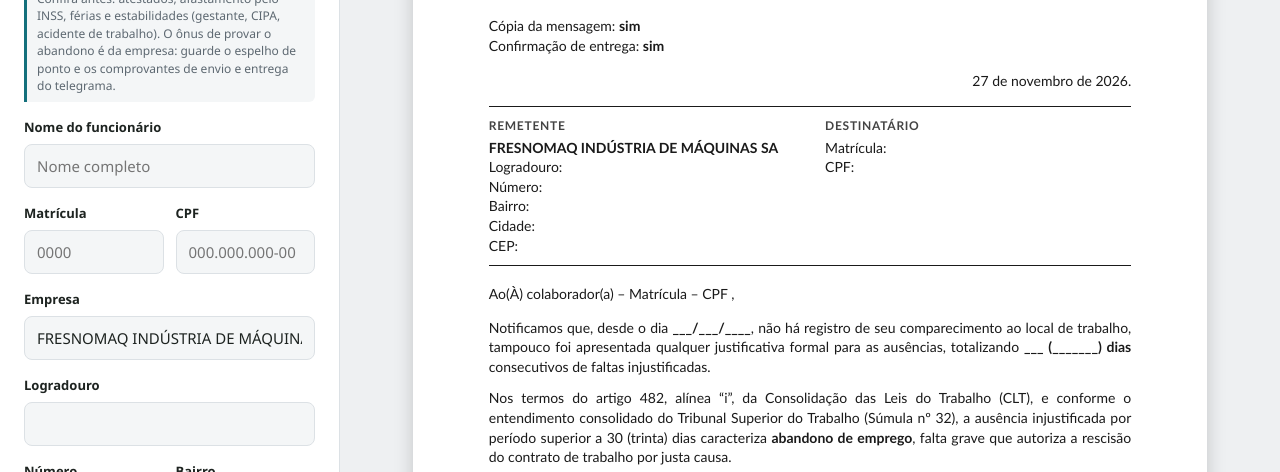
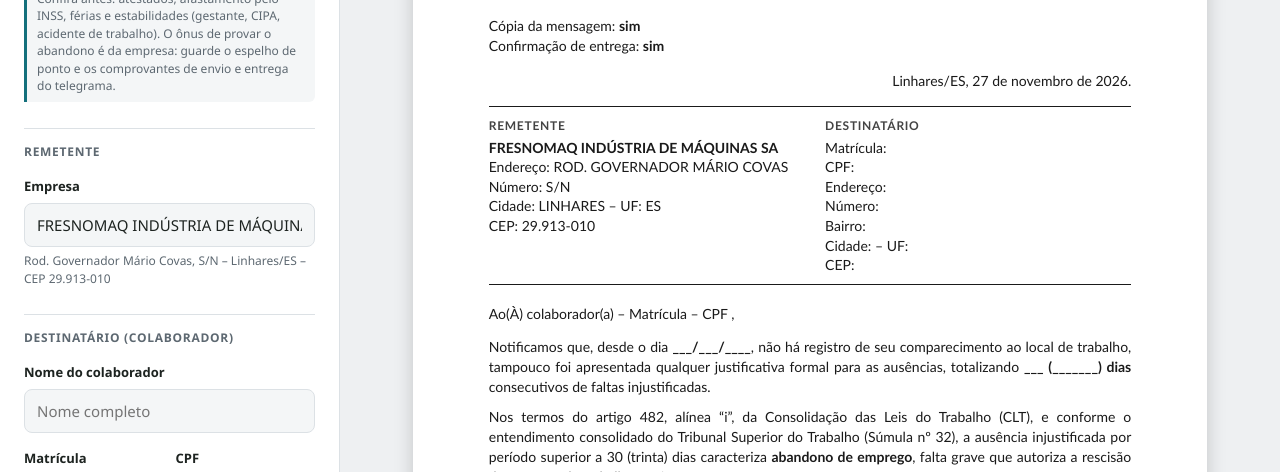
Before and after one commit to wap-people/FerramentasDP, a plain HTML site: page telegrama-abandono.html in a window 1280 px wide. Shown: the part 287-759 px from the top of the page. Drawn offline with Linux system fonts and the light colour scheme.

Commit message:
Telegrama: endereço do colaborador no destinatário e remetente fixo

```diff
--- a/telegrama-abandono.html
+++ b/telegrama-abandono.html
@@ -56,6 +56,7 @@ input:focus,select:focus{outline:2px solid var(--accent);outline-offset:1px;bord
 .opc{margin:0 0 1.5mm 6mm}
 button{margin-top:26px;width:100%;padding:12px;border:0;border-radius:8px;background:var(--accent);color:var(--accent-ink);font:inherit;font-weight:650;cursor:pointer}
 button:hover{filter:brightness(1.08)}
+.grupo{margin:26px 0 0;padding-top:14px;border-top:1px solid var(--line);font-size:12px;font-weight:700;letter-spacing:.06em;text-transform:uppercase;color:var(--muted)}
 .err{color:#c0392b;font-size:13px;margin-top:10px;min-height:18px}
 main{padding:32px;overflow:auto;display:flex;justify-content:center}
 
@@ -154,7 +155,13 @@ h1{font-size:1.15rem;font-weight:700}
     </select>
     <div class="hint dica" id="hintFin"></div>
 
-    <label for="nome">Nome do funcionário</label>
+    <div class="grupo">Remetente</div>
+    <label for="empresa">Empresa</label>
+    <input id="empresa" autocomplete="off" value="FRESNOMAQ INDÚSTRIA DE MÁQUINAS SA" readonly>
+    <div class="hint">Rod. Governador Mário Covas, S/N – Linhares/ES – CEP 29.913-010</div>
+
+    <div class="grupo">Destinatário (colaborador)</div>
+    <label for="nome">Nome do colaborador</label>
     <input id="nome" autocomplete="off" placeholder="Nome completo">
 
     <div class="row">
@@ -168,10 +175,7 @@ h1{font-size:1.15rem;font-weight:700}
       </div>
     </div>
 
-    <label for="empresa">Empresa</label>
-    <input id="empresa" autocomplete="off" value="FRESNOMAQ INDÚSTRIA DE MÁQUINAS SA" readonly>
-
-    <label for="logradouro">Logradouro</label>
+    <label for="logradouro">Endereço (rua, avenida, estrada)</label>
     <input id="logradouro" autocomplete="off">
 
     <div class="row">
@@ -180,10 +184,13 @@ h1{font-size:1.15rem;font-weight:700}
         <input id="numero" autocomplete="off">
       </div>
       <div>
-        <label for="bairro">Bairro</label>
-        <input id="bairro" autocomplete="off">
+        <label for="compl">Complemento</label>
+        <input id="compl" autocomplete="off" placeholder="Opcional">
       </div>
     </div>
+
+    <label for="bairro">Bairro</label>
+    <input id="bairro" autocomplete="off">
 
     <div class="row">
       <div>
@@ -191,10 +198,15 @@ h1{font-size:1.15rem;font-weight:700}
         <input id="cidade" autocomplete="off">
       </div>
       <div>
-        <label for="cep">CEP</label>
-        <input id="cep" inputmode="numeric" autocomplete="off" maxlength="10">
+        <label for="uf">UF</label>
+        <input id="uf" autocomplete="off" maxlength="2">
       </div>
     </div>
+
+    <label for="cep">CEP</label>
+    <input id="cep" inputmode="numeric" autocomplete="off" maxlength="10">
+
+    <div class="grupo">Ausências</div>
 
     <div class="row">
       <div>
@@ -266,6 +278,8 @@ function dados(){
     empresa: esc($("empresa").value.trim().toUpperCase()) || "",
     logradouro: esc($("logradouro").value.trim().toUpperCase()),
     numero: esc($("numero").value.trim().toUpperCase()),
+    compl: esc($("compl").value.trim().toUpperCase()),
+    uf: esc($("uf").value.trim().toUpperCase()),
     bairro: esc($("bairro").value.trim().toUpperCase()),
     cep: esc($("cep").value.trim()),
     cidade: esc($("cidade").value.trim().toUpperCase()) || "",
@@ -314,10 +328,10 @@ function render(){
   $("page").innerHTML = `<img class="logo" src="${LOGO}" alt="Fresnomaq">
     <div class="cab"><h1>Telegrama</h1><p>${t.titulo}</p></div>
     <div class="tele-opc"><p>Cópia da mensagem: <b>sim</b></p><p>Confirmação de entrega: <b>sim</b></p></div>
-    <p class="data">${d.cidade?d.cidade+", ":""}${d.dataExt}.</p>
+    <p class="data">Linhares/ES, ${d.dataExt}.</p>
     <div class="tele-blocos">
-      <div><h2>Remetente</h2><p><b>${d.empresa}</b></p><p>Logradouro: ${d.logradouro}</p><p>Número: ${d.numero}</p><p>Bairro: ${d.bairro}</p><p>Cidade: ${d.cidade}</p><p>CEP: ${d.cep}</p></div>
-      <div><h2>Destinatário</h2><p><b>${d.nome}</b></p><p>Matrícula: ${d.mat}</p><p>CPF: ${d.cpf}</p></div>
+      <div><h2>Remetente</h2><p><b>${d.empresa}</b></p><p>Endereço: ROD. GOVERNADOR MÁRIO COVAS</p><p>Número: S/N</p><p>Cidade: LINHARES – UF: ES</p><p>CEP: 29.913-010</p></div>
+      <div><h2>Destinatário</h2><p><b>${d.nome}</b></p><p>Matrícula: ${d.mat}</p><p>CPF: ${d.cpf}</p><p>Endereço: ${d.logradouro}</p><p>Número: ${d.numero}${d.compl?" – "+d.compl:""}</p><p>Bairro: ${d.bairro}</p><p>Cidade: ${d.cidade} – UF: ${d.uf}</p><p>CEP: ${d.cep}</p></div>
     </div>
     <p class="saud">Ao(À) colaborador(a) <b>${d.nome}</b> – Matrícula <b>${d.mat}</b> – CPF <b>${d.cpf}</b>,</p>
     <div class="corpo">${t.ps.map(x=>`<p>${x}</p>`).join("")}</div>
@@ -343,20 +357,22 @@ function faltando(){
   if(!$("mat").value.trim()) f.push("matrícula");
   if($("cpf").value.replace(/\D/g,"").length!==11) f.push("CPF");
   if(!$("empresa").value.trim()) f.push("empresa");
-  if(!$("logradouro").value.trim()) f.push("logradouro");
+  if(!$("logradouro").value.trim()) f.push("endereço");
   if(!$("numero").value.trim()) f.push("número");
   if(!$("bairro").value.trim()) f.push("bairro");
   if($("cep").value.replace(/\D/g,"").length!==8) f.push("CEP");
   if(!$("cidade").value.trim()) f.push("cidade");
+  if($("uf").value.trim().length!==2) f.push("UF");
   if(!$("desde").value) f.push("data de início das ausências");
   if(!$("data").value) f.push("data do telegrama");
   if(f.length){ $("err").textContent="Preencha: "+f.join(", ")+"."; return true; }
   return false;
 }
 
+$("uf").addEventListener("input",()=>{ $("uf").value=$("uf").value.replace(/[^a-z]/gi,"").toUpperCase(); });
 $("cpf").addEventListener("input",()=>{ $("cpf").value=fmtCpf($("cpf").value); });
 $("cep").addEventListener("input",()=>{ const d=$("cep").value.replace(/\D/g,"").slice(0,8); $("cep").value=d.length>5?d.slice(0,2)+"."+d.slice(2,5)+"-"+d.slice(5):d.length>2?d.slice(0,2)+"."+d.slice(2):d; });
-["fin","nome","mat","cpf","empresa","logradouro","numero","bairro","cidade","cep","desde","data","prazo"].forEach(id=>$(id).addEventListener("input",render));
+["fin","nome","mat","cpf","empresa","logradouro","numero","compl","bairro","cidade","uf","cep","desde","data","prazo"].forEach(id=>$(id).addEventListener("input",render));
 
 $("copiar").addEventListener("click",async()=>{
   if(faltando()) return;
@@ -376,7 +392,7 @@ $("gerar").addEventListener("click",()=>{
 });
 
 /* segurança: todo carregamento começa com os dados pessoais em branco */
-["nome","mat","cpf","logradouro","numero","bairro","cidade","cep","desde"].forEach(id=>$(id).value="");
+["nome","mat","cpf","logradouro","numero","compl","bairro","cidade","uf","cep","desde"].forEach(id=>$(id).value="");
 $("empresa").value="FRESNOMAQ INDÚSTRIA DE MÁQUINAS SA";
 $("fin").value="rescisao"; $("prazo").value="72";
 $("data").value = new Date().toISOString().slice(0,10);
```
Also changed, not shown: demissional.html (+1 -1 lines).
